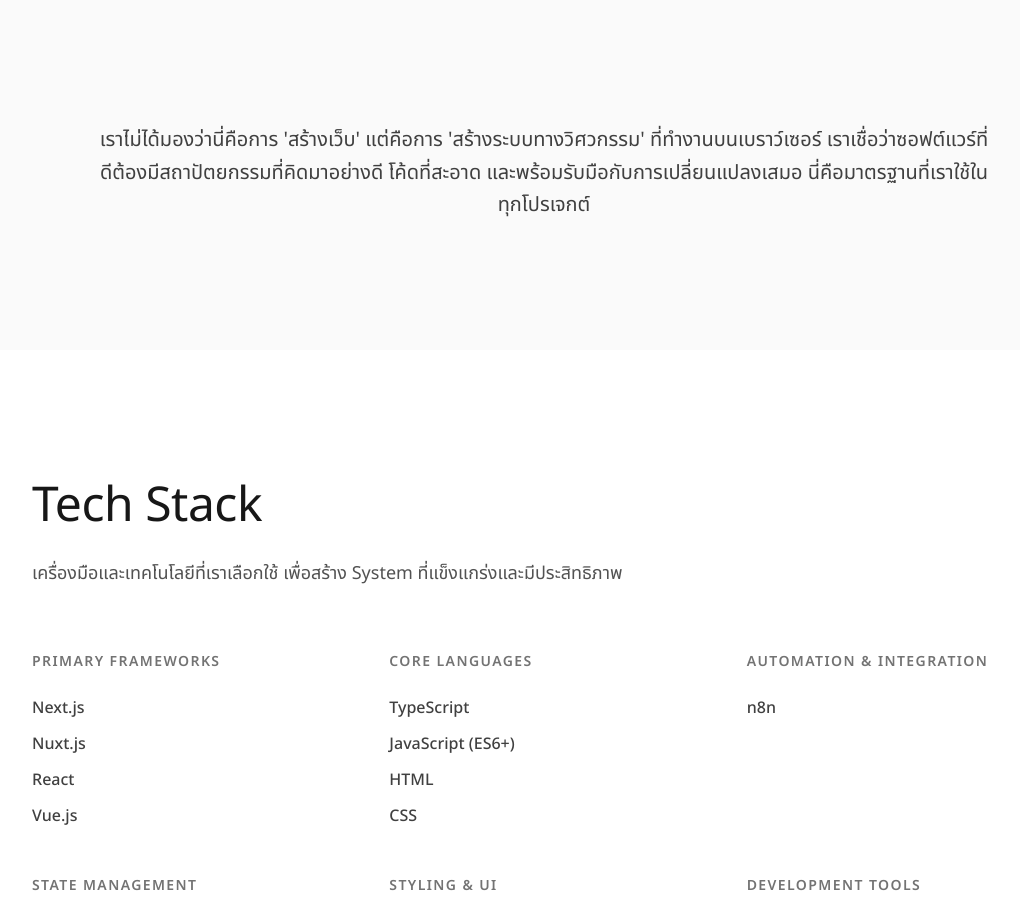
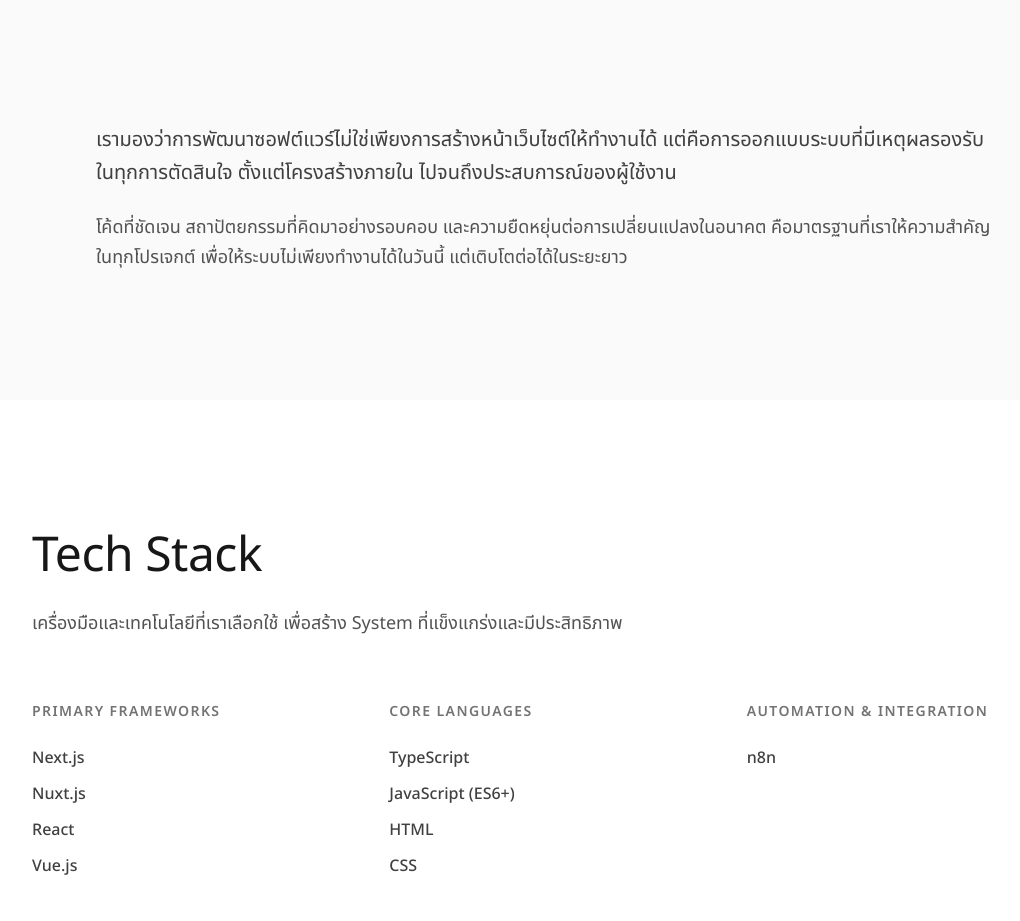
Before and after one commit to phanlakhon/freelance-n-portfolio, a Next.js app: page / in a window 1280 px wide. Shown: the part 4460-5381 px from the top of the page, without its empty margins (96-1116 px from the left). Built offline with nearby package versions, Linux system fonts and the light colour scheme.

Commit message:
feat: adjust section about

```diff
--- a/app/components/About.tsx
+++ b/app/components/About.tsx
@@ -12,9 +12,20 @@ export default function About() {
           viewport={{ once: true }}
           transition={{ duration: 0.7 }}
         >
-          <p className="text-xl text-neutral-700 leading-relaxed text-center">
-            เราไม่ได้มองว่านี่คือการ 'สร้างเว็บ' แต่คือการ 'สร้างระบบทางวิศวกรรม' ที่ทำงานบนเบราว์เซอร์ เราเชื่อว่าซอฟต์แวร์ที่ดีต้องมีสถาปัตยกรรมที่คิดมาอย่างดี โค้ดที่สะอาด และพร้อมรับมือกับการเปลี่ยนแปลงเสมอ นี่คือมาตรฐานที่เราใช้ในทุกโปรเจกต์
-          </p>
+          <div className="space-y-6 text-center md:text-left">
+            <p className="text-xl text-neutral-700 leading-relaxed">
+              เรามองว่าการพัฒนาซอฟต์แวร์ไม่ใช่เพียงการสร้างหน้าเว็บไซต์ให้ทำงานได้
+              แต่คือการออกแบบระบบที่มีเหตุผลรองรับในทุกการตัดสินใจ
+              ตั้งแต่โครงสร้างภายใน ไปจนถึงประสบการณ์ของผู้ใช้งาน
+            </p>
+
+            <p className="text-lg text-neutral-600 leading-relaxed">
+              โค้ดที่ชัดเจน สถาปัตยกรรมที่คิดมาอย่างรอบคอบ
+              และความยืดหยุ่นต่อการเปลี่ยนแปลงในอนาคต
+              คือมาตรฐานที่เราให้ความสำคัญในทุกโปรเจกต์
+              เพื่อให้ระบบไม่เพียงทำงานได้ในวันนี้ แต่เติบโตต่อได้ในระยะยาว
+            </p>
+          </div>
         </motion.div>
       </div>
     </section>
```
